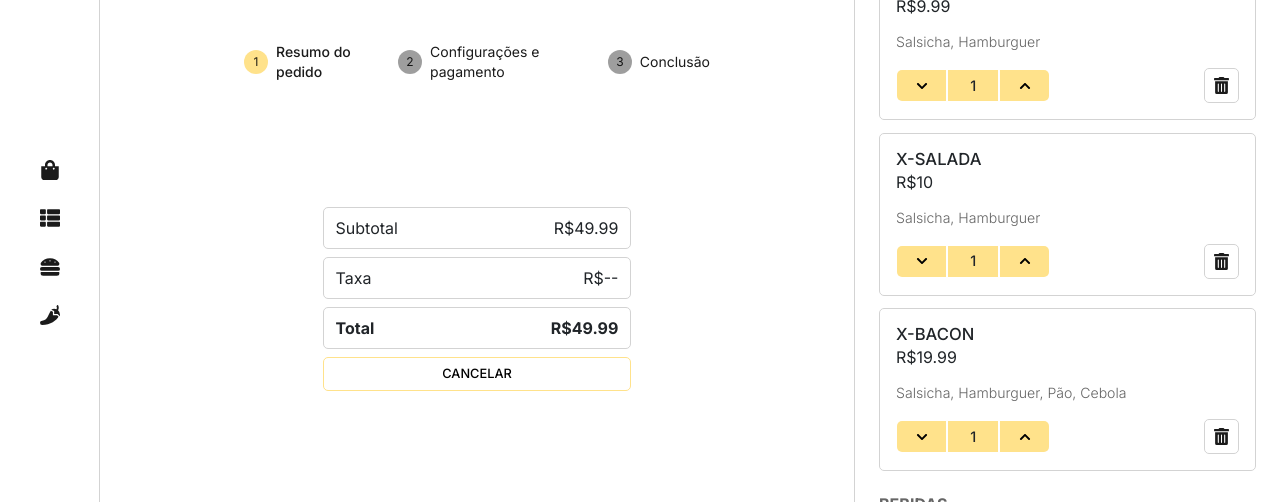
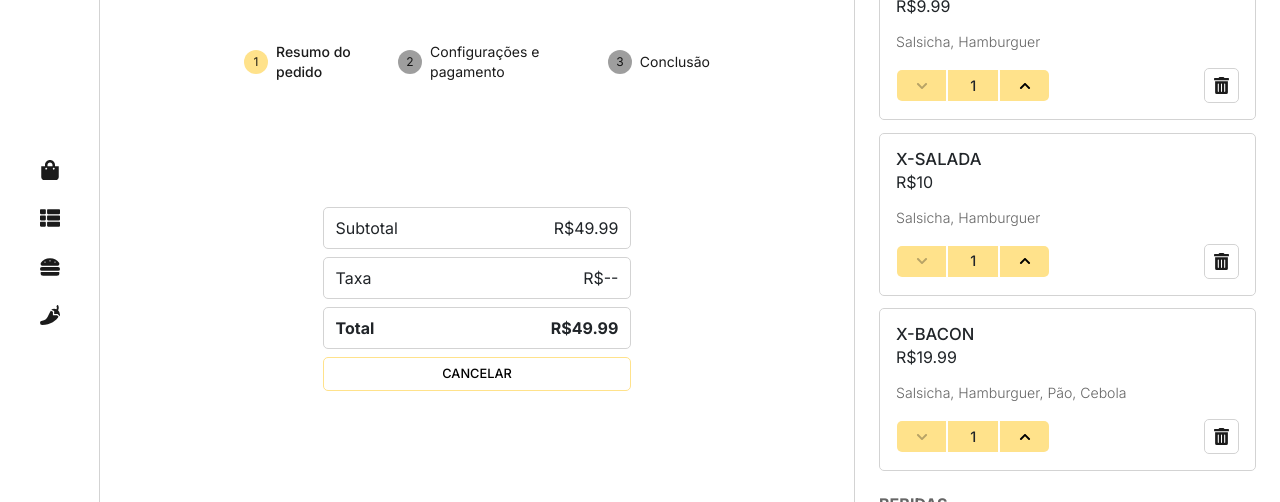
Before and after one commit to OPE-Virtual-Solutions/dse-order-management, a React (Create React App) app: page /order in a window 1280 px wide. Shown: the part 150-652 px from the top of the page. Built offline with nearby package versions, Linux system fonts and the light colour scheme.

Commit message:
feat(quantitybutton): adicionado desativação com base no valor minimo da quantidade de um produto

```diff
--- a/src/components/forms/QuantityButton/index.tsx
+++ b/src/components/forms/QuantityButton/index.tsx
@@ -20,7 +20,7 @@ function QuantityButton({
 }: Props) {
     return (
         <div className={ styles.buttonContainer }>
-            <button onClick={onSubtract}>
+            <button disabled={ quantity === 1 ? true : false } onClick={onSubtract}>
                 <FaChevronDown size={12} />
             </button>
             <span>{ quantity }</span>
```
